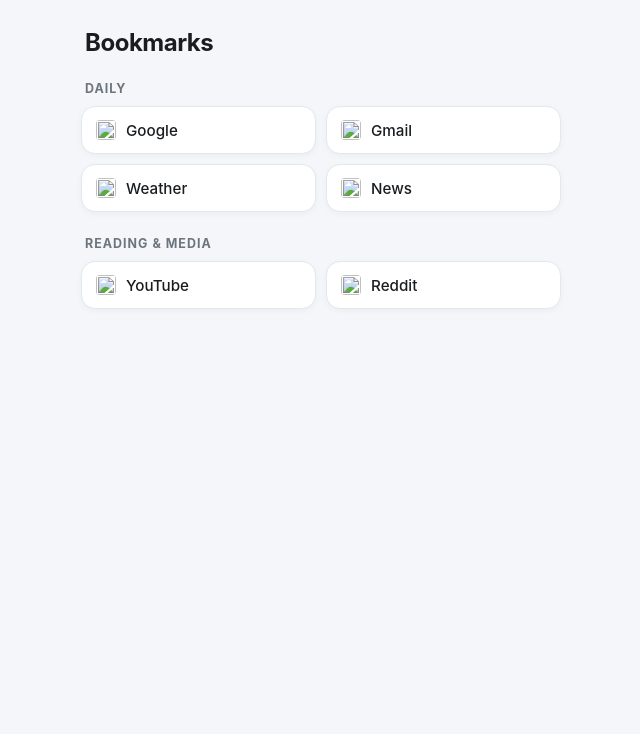
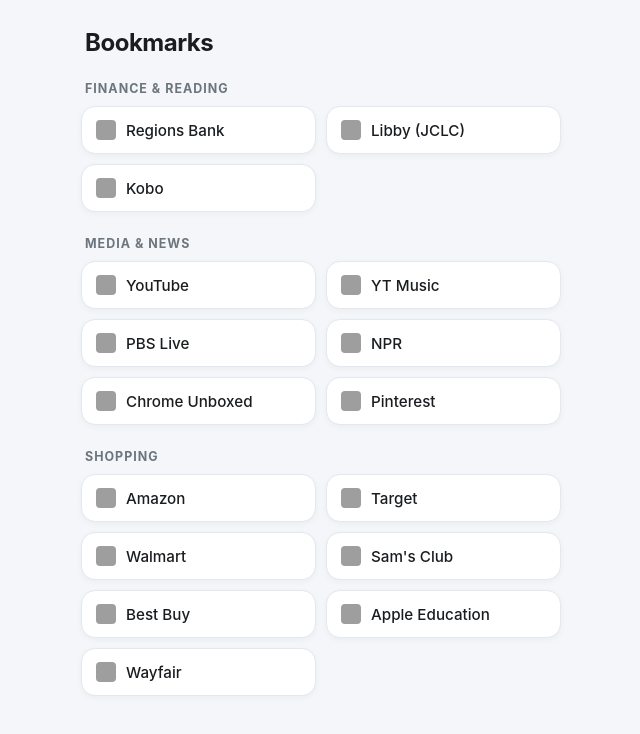
Before and after one commit to scottwhitlock-prog/bookmarks, a plain HTML site: page index.html in a window 1280 px wide. Shown: the whole page, without its empty margins (319-959 px from the left). Drawn offline with Linux system fonts and the light colour scheme; grey boxes are pictures that could not be loaded.

Commit message:
Update index.html

```diff
--- a/index.html
+++ b/index.html
@@ -3,7 +3,7 @@
 <head>
   <meta charset="UTF-8">
   <meta name="viewport" content="width=device-width, initial-scale=1.0">
-  <title>Start</title>
+  <title>Bookmarks</title>
   <style>
     :root {
       --bg: #f4f6f9;
@@ -86,37 +86,82 @@
 
   <h1>Bookmarks</h1>
 
-  <!-- CATEGORY 1 -->
-  <div class="category">Daily</div>
+  <!-- BANKING & READING -->
+  <div class="category">Finance &amp; Reading</div>
   <div class="grid">
-    <a href="https://google.com">
-      <img src="https://google.com/s2/favicons?domain=google.com&sz=64" alt="">
-      <span>Google</span>
+    <a href="https://regions.com">
+      <img src="https://google.com" alt="">
+      <span>Regions Bank</span>
     </a>
-    <a href="https://google.com">
-      <img src="https://google.com/s2/favicons?domain=mail.google.com&sz=64" alt="">
-      <span>Gmail</span>
+    <a href="https://libbyapp.com/library/jclc">
+      <img src="https://google.com" alt="">
+      <span>Libby (JCLC)</span>
     </a>
-    <a href="https://weather.com">
-      <img src="https://google.com/s2/favicons?domain=weather.com&sz=64" alt="">
-      <span>Weather</span>
-    </a>
-    <a href="https://google.com">
-      <img src="https://google.com/s2/favicons?domain=news.google.com&sz=64" alt="">
-      <span>News</span>
+    <a href="https://www.kobo.com/us/en">
+      <img src="https://google.com" alt="">
+      <span>Kobo</span>
     </a>
   </div>
 
-  <!-- CATEGORY 2 -->
-  <div class="category">Reading & Media</div>
+  <!-- MEDIA & NEWS -->
+  <div class="category">Media &amp; News</div>
   <div class="grid">
-    <a href="https://youtube.com">
-      <img src="https://google.com/s2/favicons?domain=youtube.com&sz=64" alt="">
+    <a href="https://www.youtube.com/">
+      <img src="https://google.com" alt="">
       <span>YouTube</span>
     </a>
-    <a href="https://reddit.com">
-      <img src="https://google.com/s2/favicons?domain=reddit.com&sz=64" alt="">
-      <span>Reddit</span>
+    <a href="https://music.youtube.com/">
+      <img src="https://google.com" alt="">
+      <span>YT Music</span>
+    </a>
+    <a href="https://www.pbs.org/livestream/">
+      <img src="https://google.com" alt="">
+      <span>PBS Live</span>
+    </a>
+    <a href="https://www.npr.org/">
+      <img src="https://google.com" alt="">
+      <span>NPR</span>
+    </a>
+    <a href="https://chromeunboxed.com/">
+      <img src="https://google.com" alt="">
+      <span>Chrome Unboxed</span>
+    </a>
+    <a href="https://www.pinterest.com/">
+      <img src="https://google.com" alt="">
+      <span>Pinterest</span>
+    </a>
+  </div>
+
+  <!-- SHOPPING -->
+  <div class="category">Shopping</div>
+  <div class="grid">
+    <a href="https://www.amazon.com/">
+      <img src="https://google.com" alt="">
+      <span>Amazon</span>
+    </a>
+    <a href="https://www.target.com/">
+      <img src="https://google.com" alt="">
+      <span>Target</span>
+    </a>
+    <a href="https://www.walmart.com/">
+      <img src="https://google.com" alt="">
+      <span>Walmart</span>
+    </a>
+    <a href="https://www.samsclub.com/">
+      <img src="https://google.com" alt="">
+      <span>Sam's Club</span>
+    </a>
+    <a href="https://www.bestbuy.com/">
+      <img src="https://google.com" alt="">
+      <span>Best Buy</span>
+    </a>
+    <a href="https://apple.com">
+      <img src="https://google.com" alt="">
+      <span>Apple Education</span>
+    </a>
+    <a href="https://www.wayfair.com/">
+      <img src="https://google.com" alt="">
+      <span>Wayfair</span>
     </a>
   </div>
 
```
